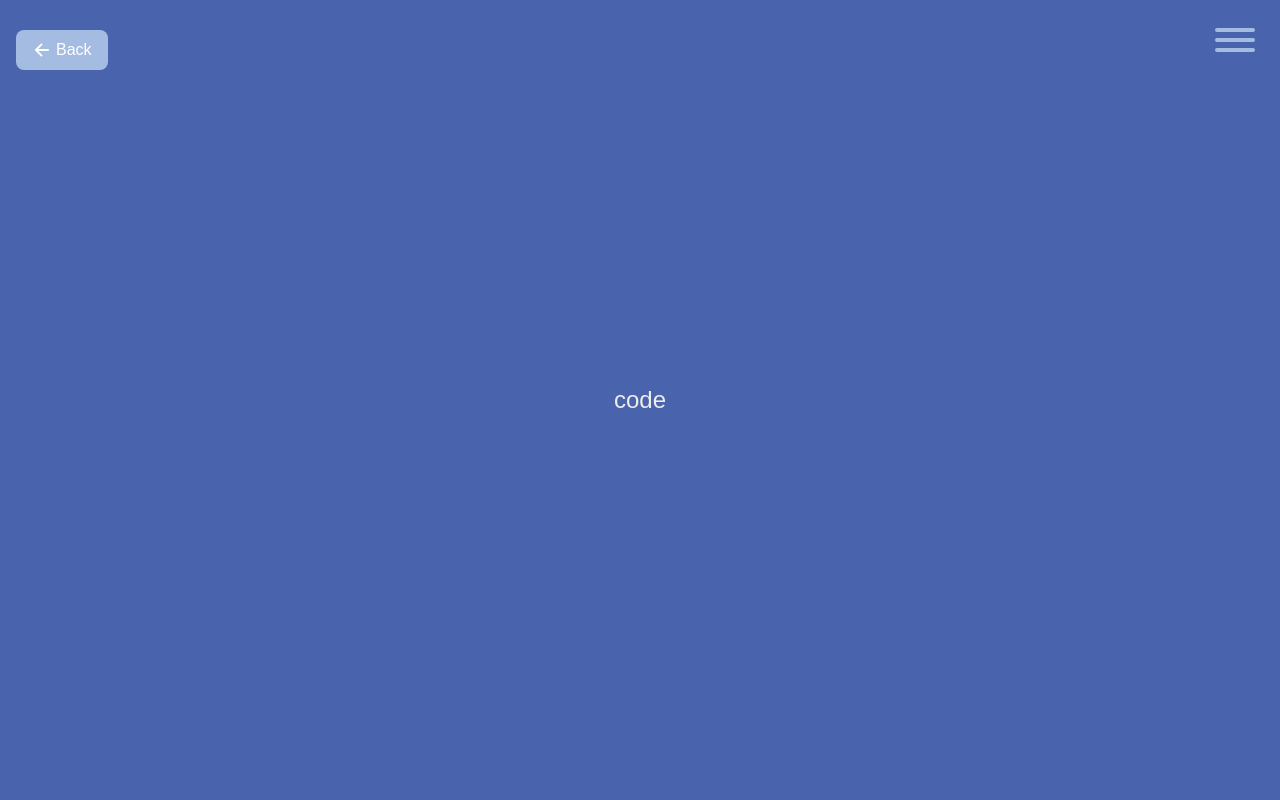
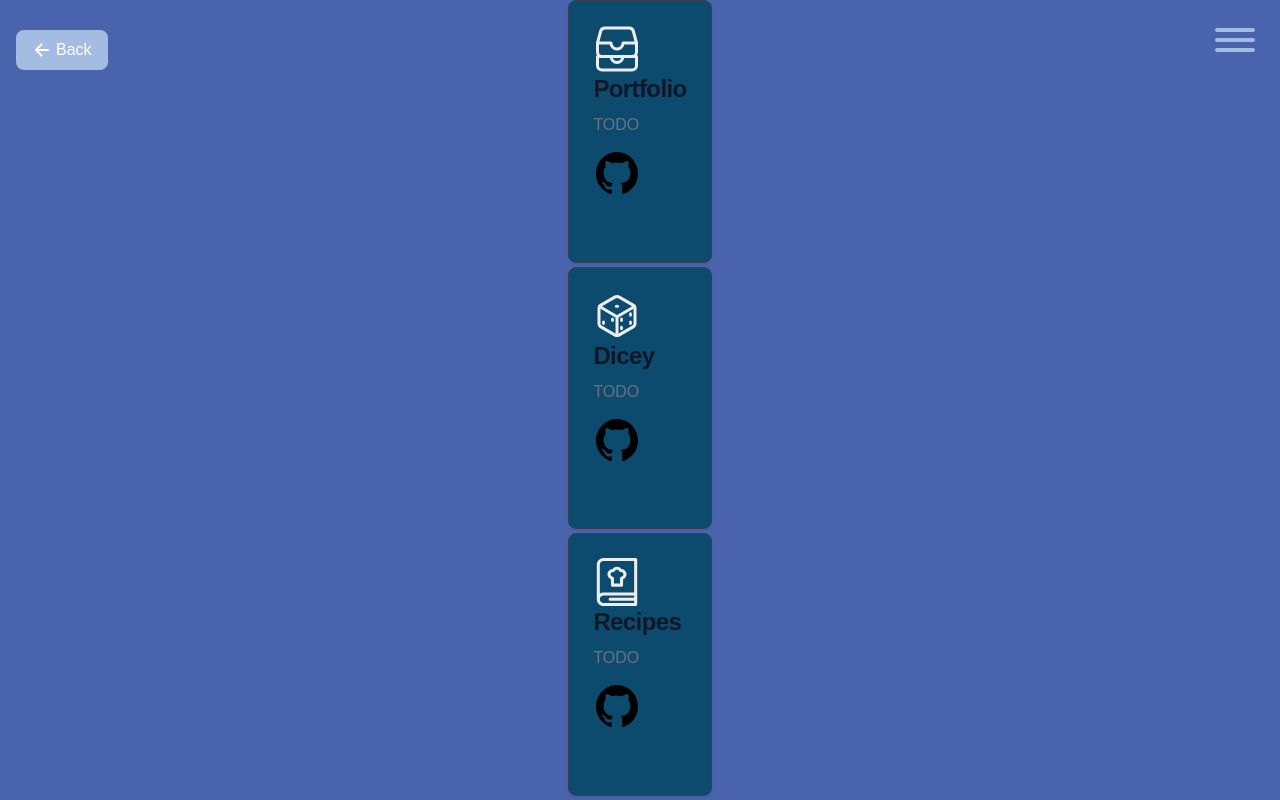
Before and after one commit to jetodd/portfolio, a Next.js app: page /code in a window 1280 px wide. Built offline with nearby package versions, Linux system fonts and the light colour scheme.

Commit message:
Start on code

```diff
--- a/src/app/code/page.tsx
+++ b/src/app/code/page.tsx
@@ -1,14 +1,23 @@
 import BackLink from "../components/BackLink/BackLink";
+import CodeItem from "../components/CodeItem/CodeItem";
+import Dice from "../components/Icons/Dice";
+import Portfolio from "../components/Icons/Portfolio";
+import Recipes from "../components/Icons/Recipes";
 import Menu from "../components/Menu/Menu";
 
 export default function Page() {
-    return <main
-      className="h-dvh w-dvh justify-center content-center text-center"
-      style={{ backgroundColor: 'var(--color-code)' }}>
-      <BackLink bgColor='azure' color='white' />
+  return (
+    <main
+      className="h-dvh w-dvh justify-center content-center"
+      style={{ backgroundColor: "var(--color-code)" }}
+    >
+      <BackLink bgColor="azure" color="white" />
       <Menu currentPage="code" color="azure" />
-      <section className="mx-auto -my-32 md:my-0 flex h-screen w-screen flex-col justify-center">
-        <span className='text-2xl'>code</span>
+      <section className="mx-auto -my-32 md:my-0 grid h-screen w-screen flex-col justify-center">
+        <CodeItem title="Portfolio" githubRepo="portfolio" description="TODO" icon={<Portfolio />} />
+        <CodeItem title="Dicey" githubRepo="dicey" description="TODO" icon={<Dice />} />
+        <CodeItem title="Recipes" githubRepo="recipes" description="TODO" icon={<Recipes />} />
       </section>
     </main>
+  );
 }
--- /dev/null
+++ b/src/app/components/CodeItem/CodeItem.tsx
@@ -0,0 +1,27 @@
+import { JSX } from "react";
+import GitHub from "../Icons/GitHub";
+
+export type CodeItemProps = {
+    title: string
+    icon: JSX.Element
+    githubRepo: string
+
+    description: string
+}
+
+export default function CodeItem({title, icon, githubRepo, description}: CodeItemProps) {
+  return (
+    <div className="max-w-sm p-6 bg-sky-900 border rounded-lg shadow-sm border-gray-700 mb-1">
+      <div className={"w-12"}>{icon}</div>
+      <a href="#">
+        <h5 className="mb-2 text-2xl font-semibold tracking-tight text-gray-900 dark:text-white">
+          {title}
+        </h5>
+      </a>
+      <p className="mb-3 font-normal text-gray-500 dark:text-gray-400">
+        {description}
+      </p>
+        <a className="w-12 block" title="View on GitHub" target="_blank" href={`https://github.com/jetodd/${githubRepo}`}><GitHub /></a>
+    </div>
+  );
+}
--- /dev/null
+++ b/src/app/components/Icons/Dice.tsx
@@ -0,0 +1,33 @@
+export default function Dice() {
+  return (
+    <svg
+      xmlns="http://www.w3.org/2000/svg"
+      className="ionicon"
+      viewBox="0 0 512 512"
+    >
+      <path
+        fill="none"
+        stroke="currentColor"
+        strokeLinecap="round"
+        strokeLinejoin="round"
+        strokeWidth="32"
+        d="M448 341.37V170.61A32 32 0 00432.11 143l-152-88.46a47.94 47.94 0 00-48.24 0L79.89 143A32 32 0 0064 170.61v170.76A32 32 0 0079.89 369l152 88.46a48 48 0 0048.24 0l152-88.46A32 32 0 00448 341.37z"
+      />
+      <path
+        fill="none"
+        stroke="currentColor"
+        strokeLinecap="round"
+        strokeLinejoin="round"
+        strokeWidth="32"
+        d="M69 153.99l187 110 187-110M256 463.99v-200"
+      />
+      <ellipse fill="currentColor" cx="256" cy="152" rx="24" ry="16" />
+      <ellipse fill="currentColor" cx="208" cy="296" rx="16" ry="24" />
+      <ellipse fill="currentColor" cx="112" cy="328" rx="16" ry="24" />
+      <ellipse fill="currentColor" cx="304" cy="296" rx="16" ry="24" />
+      <ellipse fill="currentColor" cx="400" cy="240" rx="16" ry="24" />
+      <ellipse fill="currentColor" cx="304" cy="384" rx="16" ry="24" />
+      <ellipse fill="currentColor" cx="400" cy="328" rx="16" ry="24" />
+    </svg>
+  );
+}
--- /dev/null
+++ b/src/app/components/Icons/GitHub.tsx
@@ -0,0 +1,10 @@
+export default function GitHub() {
+  return (
+    <svg
+      xmlns="http://www.w3.org/2000/svg"
+      viewBox="0 0 512 512"
+    >
+      <path d="M256 32C132.3 32 32 134.9 32 261.7c0 101.5 64.2 187.5 153.2 217.9a17.56 17.56 0 003.8.4c8.3 0 11.5-6.1 11.5-11.4 0-5.5-.2-19.9-.3-39.1a102.4 102.4 0 01-22.6 2.7c-43.1 0-52.9-33.5-52.9-33.5-10.2-26.5-24.9-33.6-24.9-33.6-19.5-13.7-.1-14.1 1.4-14.1h.1c22.5 2 34.3 23.8 34.3 23.8 11.2 19.6 26.2 25.1 39.6 25.1a63 63 0 0025.6-6c2-14.8 7.8-24.9 14.2-30.7-49.7-5.8-102-25.5-102-113.5 0-25.1 8.7-45.6 23-61.6-2.3-5.8-10-29.2 2.2-60.8a18.64 18.64 0 015-.5c8.1 0 26.4 3.1 56.6 24.1a208.21 208.21 0 01112.2 0c30.2-21 48.5-24.1 56.6-24.1a18.64 18.64 0 015 .5c12.2 31.6 4.5 55 2.2 60.8 14.3 16.1 23 36.6 23 61.6 0 88.2-52.4 107.6-102.3 113.3 8 7.1 15.2 21.1 15.2 42.5 0 30.7-.3 55.5-.3 63 0 5.4 3.1 11.5 11.4 11.5a19.35 19.35 0 004-.4C415.9 449.2 480 363.1 480 261.7 480 134.9 379.7 32 256 32z" />
+    </svg>
+  );
+}
--- /dev/null
+++ b/src/app/components/Icons/Portfolio.tsx
@@ -0,0 +1,39 @@
+export default function Portfolio() {
+  return (
+    <svg
+      xmlns="http://www.w3.org/2000/svg"
+      viewBox="0 0 512 512"
+    >
+      <path
+        d="M48 336v96a48.14 48.14 0 0048 48h320a48.14 48.14 0 0048-48v-96"
+        fill="none"
+        stroke="currentColor"
+        strokeLinejoin="round"
+        strokeWidth="32"
+      />
+      <path
+        fill="none"
+        stroke="currentColor"
+        strokeLinecap="round"
+        strokeLinejoin="round"
+        strokeWidth="32"
+        d="M48 336h144M320 336h144M192 336a64 64 0 00128 0"
+      />
+      <path
+        d="M384 32H128c-26 0-43 14-48 40L48 192v96a48.14 48.14 0 0048 48h320a48.14 48.14 0 0048-48v-96L432 72c-5-27-23-40-48-40z"
+        fill="none"
+        stroke="currentColor"
+        strokeLinejoin="round"
+        strokeWidth="32"
+      />
+      <path
+        fill="none"
+        stroke="currentColor"
+        strokeLinecap="round"
+        strokeLinejoin="round"
+        strokeWidth="32"
+        d="M48 192h144M320 192h144M192 192a64 64 0 00128 0"
+      />
+    </svg>
+  );
+}
--- /dev/null
+++ b/src/app/components/Icons/Recipes.tsx
@@ -0,0 +1,31 @@
+export default function Recipes() {
+  return <svg
+    fill="#000000"
+    version="1.1"
+    id="Capa_1"
+    xmlns="http://www.w3.org/2000/svg"
+    viewBox="0 0 196.979 196.979"
+  >
+    <g>
+      <path
+        fill="currentColor"
+        d="M43.48,0C28.1,0.003,15.588,12.517,15.588,27.896v141.188c0,15.38,12.512,27.894,27.893,27.896h131.66
+            c3.452,0,6.25-2.798,6.25-6.25v-21.646v-21.646V49.542V6.25c0-3.452-2.798-6.25-6.25-6.25H43.48z M43.481,12.5h125.41v37.042
+            v91.645H43.48c-5.687,0.001-10.978,1.716-15.392,4.649V27.896C28.088,19.408,34.994,12.501,43.481,12.5z M168.891,184.479H43.482
+            c-8.488-0.001-15.394-6.908-15.394-15.396c0-8.488,6.905-15.395,15.393-15.396h125.41v9.146h-98.41c-3.452,0-6.25,2.798-6.25,6.25
+            c0,3.452,2.798,6.25,6.25,6.25h98.41V184.479z"
+      />
+      <path
+        fill="currentColor"
+        d="M73.496,87.7v23.664c0,3.452,2.798,6.25,6.25,6.25h37.486c3.452,0,6.25-2.798,6.25-6.25V87.701
+            c8.258-3.315,13.982-11.413,13.982-20.669c0-11.935-9.437-21.706-21.24-22.244c-4.161-5.506-10.644-8.791-17.734-8.791
+            c-7.093,0-13.575,3.285-17.735,8.791c-11.804,0.538-21.241,10.31-21.241,22.244C59.514,76.289,65.239,84.386,73.496,87.7z
+             M81.782,57.265c0.473,0,0.954,0.035,1.433,0.105c2.686,0.397,5.313-0.986,6.512-3.418c1.661-3.364,5.02-5.455,8.765-5.455
+            c3.744,0,7.103,2.091,8.766,5.457c1.2,2.432,3.839,3.811,6.513,3.416c0.476-0.07,0.956-0.105,1.429-0.105
+            c5.386,0,9.768,4.382,9.768,9.768c0,4.905-3.663,9.069-8.52,9.685c-3.122,0.396-5.463,3.053-5.463,6.2v22.196H85.996V83.331
+            c0-0.007,0.001-0.015,0.001-0.021c0.207-3.293-2.182-6.18-5.455-6.593c-4.862-0.613-8.528-4.776-8.528-9.685
+            C72.014,61.646,76.396,57.265,81.782,57.265z"
+      />
+    </g>
+  </svg>;
+}
--- a/tailwind.config.ts
+++ b/tailwind.config.ts
@@ -6,21 +6,5 @@ export default {
     "./src/components/**/*.{js,ts,jsx,tsx,mdx}",
     "./src/app/**/*.{js,ts,jsx,tsx,mdx}",
   ],
-  theme: {
-    extend: {
-      colors: {
-        background: "var(--background)",
-        foreground: "var(--foreground)",
-        blue: "var(--color-hello)",
-        green: "var(--color-cosplay)",
-        pink: "var(--color-contact)",
-        kobold: "var(--color-code)",
-        mint: "var(--color-mint)",
-        sky: "var(--color-sky)",
-        rose: "var(--color-rose)",
-        azure: "var(--color-azure)"
-      },
-    },
-  },
   plugins: [],
 } satisfies Config;
```
